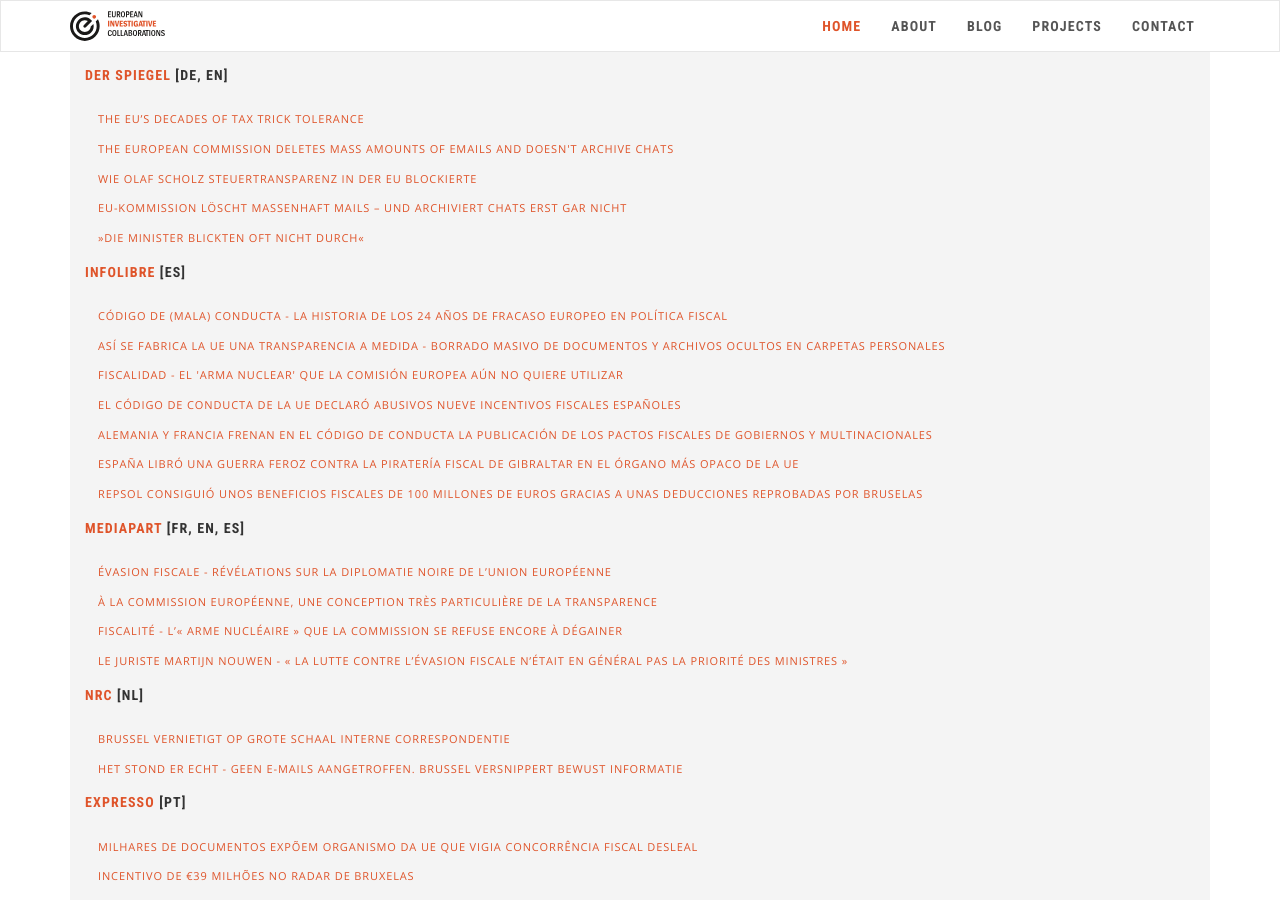
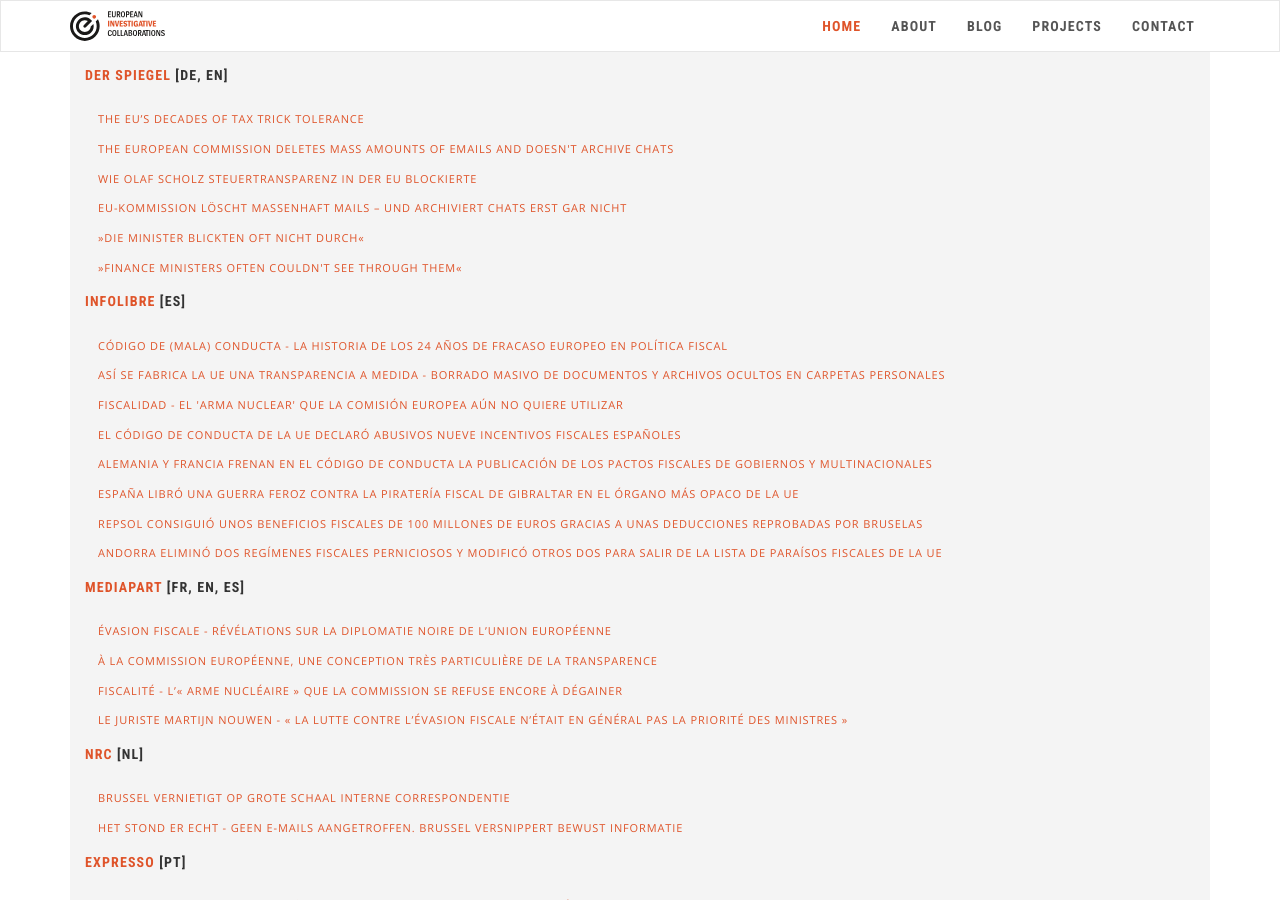
Before and after one commit to eic-network/eic-incubator.github.io, a Jekyll site: the page built from _projects/the-code.md, in a window 1280 px wide and 900 px high, scrolled down 1128 px. Built offline with Jekyll 4.4.1, drawn with Linux system fonts in a browser that asks for light colours; nearby versions of some CDN libraries.

Commit message:
Update the-code.md

```diff
--- a/_projects/the-code.md
+++ b/_projects/the-code.md
@@ -22,6 +22,8 @@ publications:
     url: https://www.spiegel.de/politik/deutschland/ursula-von-der-leyen-droht-aerger-eu-kommission-loescht-massenhaft-mails-und-archiviert-chats-erst-gar-nicht-a-f3ad30fc-4ea4-43d7-a2d0-7767126d8a1d
   - name: »Die Minister blickten oft nicht durch«
     url: https://www.spiegel.de/politik/deutschland/eu-steueroasen-die-minister-blickten-oft-nicht-durch-sagt-martijn-nouwen-a-4bb825b1-38ba-4b2d-bdde-5fea3fddc22c?sara_ecid=soci_upd_KsBF0AFjflf0DZCxpPYDCQgO1dEMph
+  - name: »Finance Ministers Often Couldn't See Through Them«
+    url: https://www.spiegel.de/international/world/tax-havens-in-europa-finance-ministers-often-couldn-t-see-through-them-a-d06f7761-eb3a-4a65-94a5-900912f47dc9
   name: Der Spiegel
 - lang: "[ES]"
   links:
@@ -39,6 +41,8 @@ publications:
     url: https://www.infolibre.es/noticias/economia/2021/11/12/espana_libro_una_guerra_feroz_contra_pirateria_fiscal_gibraltar_organo_mas_opaco_ue_126570_1011.html
   - name: Repsol consiguió unos beneficios fiscales de 100 millones de euros gracias a unas deducciones reprobadas por Bruselas
     url: https://www.infolibre.es/noticias/economia/2021/11/15/repsol_consiguio_unos_beneficios_fiscales_100_millones_euros_gracias_unas_deducciones_reprobadas_por_bruselas_126578_1011.html
+  - name: Andorra eliminó dos regímenes fiscales perniciosos y modificó otros dos para salir de la lista de paraísos fiscales de la UE
+    url: https://www.infolibre.es/noticias/economia/2021/11/16/andorra_elimino_dos_regimenes_fiscales_perniciosos_modifico_otros_dos_para_salir_lista_paraisos_fiscales_ue_126589_1011.html
   name: infoLibre
 - lang: "[FR, EN, ES]"
   links:
```
